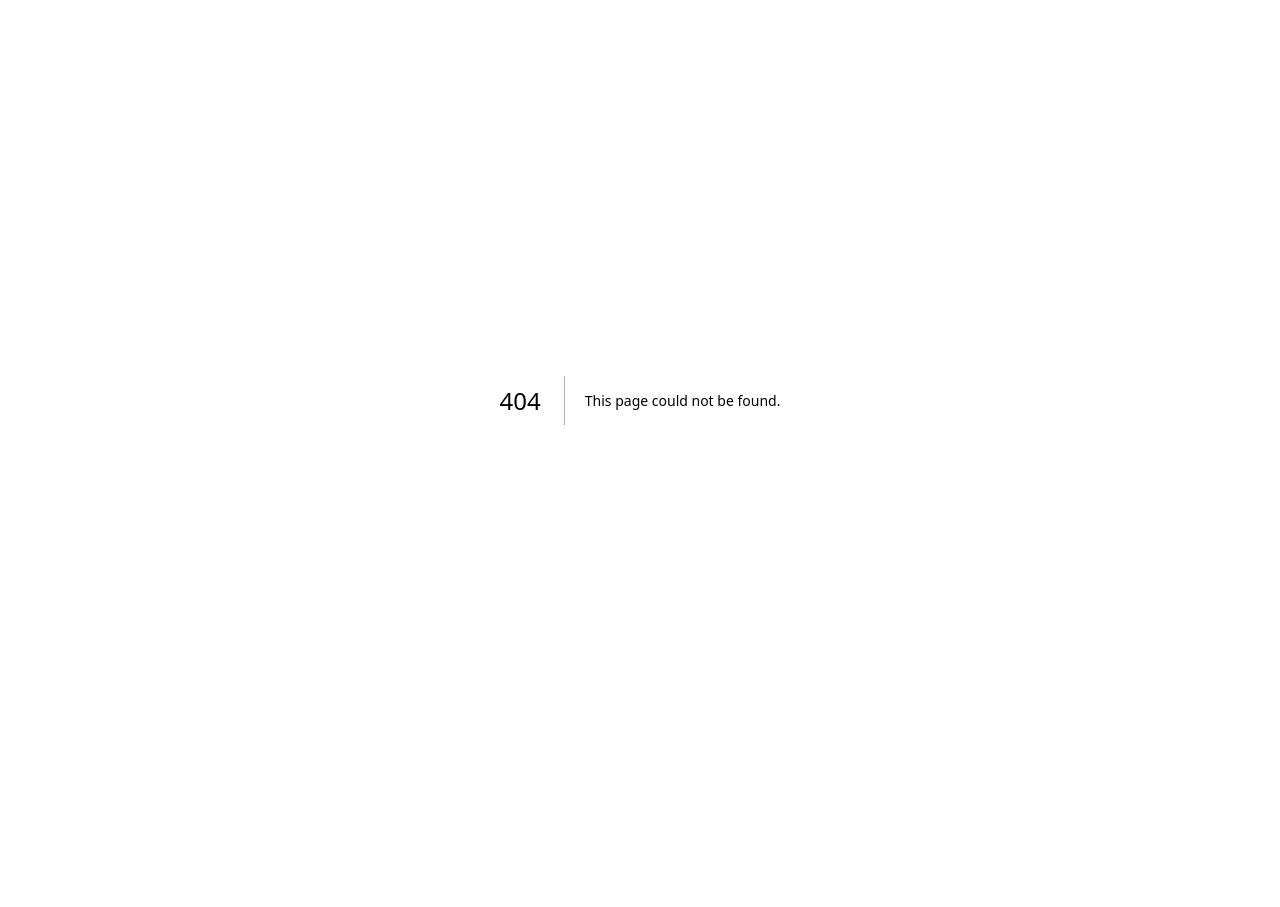
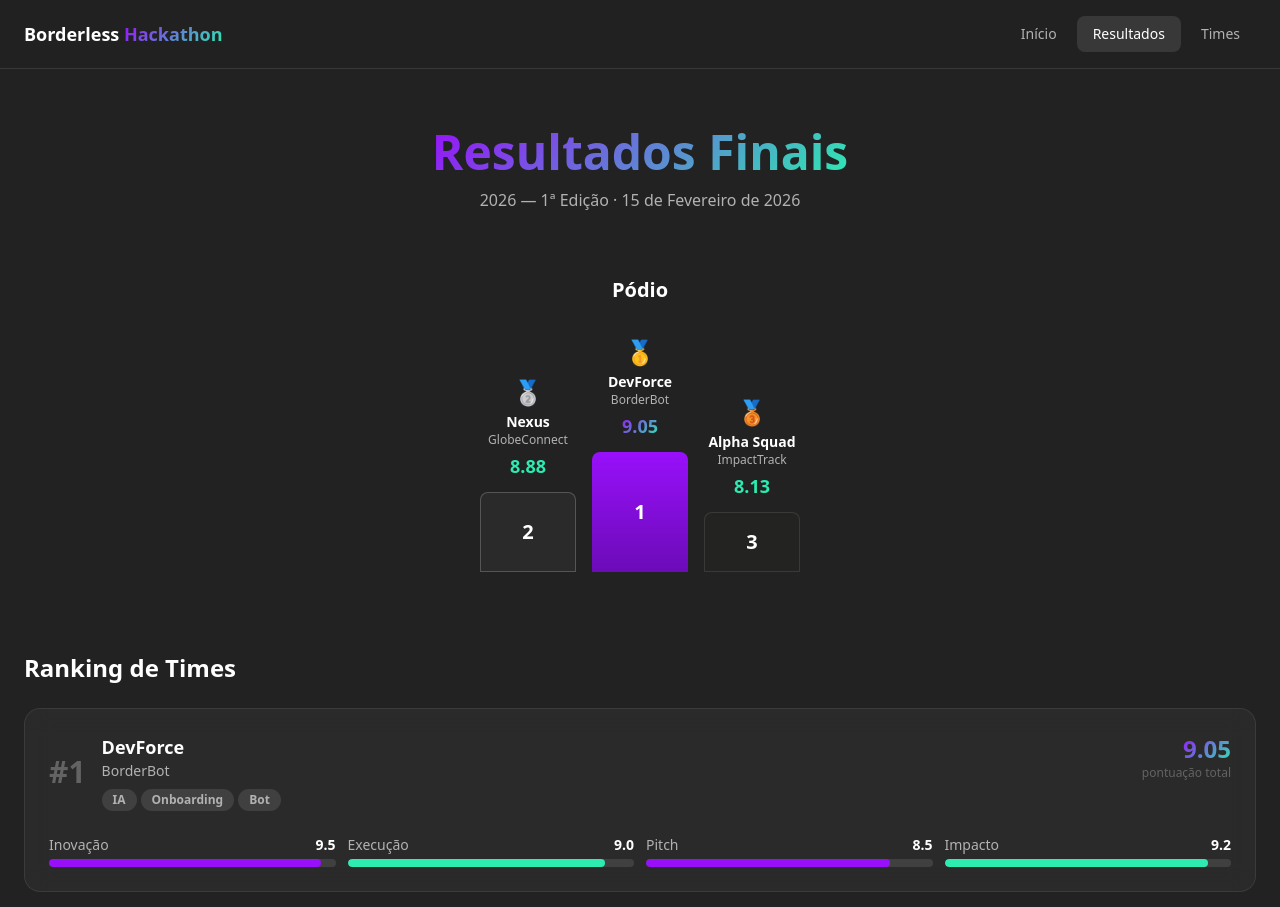
Before and after one commit to ProgramadoresSemPatria/borderless-hackathon, a Next.js app: page /resultados in a window 1280 px wide. Before the commit this address had no page. Shown: the top 907 px of the page. Before the commit the page ends 800 px from the top, so only its background shows below. Built offline with nearby package versions, Linux system fonts and the light colour scheme.

Commit message:
feat: build results page with podium, team ranking, and individual leaderboard

```diff
--- /dev/null
+++ b/app/resultados/page.tsx
@@ -0,0 +1,121 @@
+import { PublicNavbar } from '@/components/public/navbar'
+import { Podium } from '@/components/public/podium'
+import { ScoreBar } from '@/components/public/score-bar'
+import { GradientText } from '@/components/animated/gradient-text'
+import { getRankedTeams, getRankedParticipants, hackathonConfig } from '@/lib/mock-data'
+import { Badge } from '@/components/ui/badge'
+
+export default function ResultadosPage() {
+  const teams = getRankedTeams()
+  const participants = getRankedParticipants()
+
+  return (
+    <>
+      <PublicNavbar />
+      <main className="mx-auto max-w-7xl px-6 pb-24 pt-32">
+        <div className="mb-16 text-center">
+          <h1 className="mb-3 text-4xl font-extrabold text-white sm:text-5xl">
+            <GradientText>Resultados Finais</GradientText>
+          </h1>
+          <p className="text-[#b2b2b2]">{hackathonConfig.edition} · {hackathonConfig.date}</p>
+        </div>
+
+        {/* Podium */}
+        <section className="mb-20">
+          <h2 className="mb-8 text-center text-xl font-semibold text-white">Pódio</h2>
+          <Podium teams={teams} />
+        </section>
+
+        {/* Teams Ranking */}
+        <section className="mb-20">
+          <h2 className="mb-6 text-2xl font-bold text-white">Ranking de Times</h2>
+          <div className="space-y-4">
+            {teams.map((team, i) => (
+              <div key={team.id} className="glass rounded-2xl p-6">
+                <div className="flex items-start justify-between gap-4">
+                  <div className="flex items-center gap-4">
+                    <span className="text-3xl font-black text-[#636363]">#{team.position}</span>
+                    <div>
+                      <h3 className="text-lg font-bold text-white">{team.name}</h3>
+                      <p className="text-sm text-[#b2b2b2]">{team.project}</p>
+                      <div className="mt-2 flex flex-wrap gap-1">
+                        {team.tags?.map(tag => (
+                          <Badge key={tag} variant="secondary" className="text-xs bg-white/10 text-[#b2b2b2]">
+                            {tag}
+                          </Badge>
+                        ))}
+                      </div>
+                    </div>
+                  </div>
+                  <div className="text-right">
+                    <div className="text-2xl font-extrabold">
+                      {i === 0 ? (
+                        <GradientText>{team.totalScore.toFixed(2)}</GradientText>
+                      ) : (
+                        <span className="text-white">{team.totalScore.toFixed(2)}</span>
+                      )}
+                    </div>
+                    <div className="text-xs text-[#636363]">pontuação total</div>
+                  </div>
+                </div>
+                <div className="mt-6 grid grid-cols-2 gap-3 sm:grid-cols-4">
+                  {hackathonConfig.criteria.map((criterion, ci) => (
+                    <ScoreBar
+                      key={criterion}
+                      label={criterion}
+                      value={team.scores[criterion] ?? 0}
+                      color={ci % 2 === 0 ? 'purple' : 'teal'}
+                    />
+                  ))}
+                </div>
+              </div>
+            ))}
+          </div>
+        </section>
+
+        {/* Individual Leaderboard */}
+        <section>
+          <h2 className="mb-6 text-2xl font-bold text-white">Leaderboard Individual</h2>
+          <div className="glass overflow-hidden rounded-2xl">
+            <table className="w-full">
+              <thead>
+                <tr className="border-b border-white/10 text-left text-xs font-semibold uppercase tracking-widest text-[#636363]">
+                  <th className="px-6 py-4">#</th>
+                  <th className="px-6 py-4">Embaixador</th>
+                  <th className="px-6 py-4">Time</th>
+                  <th className="px-6 py-4">Presença</th>
+                  <th className="px-6 py-4">Tasks</th>
+                  <th className="px-6 py-4">Pontos</th>
+                </tr>
+              </thead>
+              <tbody>
+                {participants.map((p, i) => {
+                  const team = getRankedTeams().find(t => t.id === p.teamId)
+                  return (
+                    <tr
+                      key={p.id}
+                      className={`border-b border-white/5 transition-colors hover:bg-white/5 ${
+                        i % 2 === 0 ? 'bg-[#2a2a2b]/50' : 'bg-[#232322]/50'
+                      }`}
+                    >
+                      <td className="px-6 py-4 text-[#636363] font-bold">{i + 1}</td>
+                      <td className="px-6 py-4">
+                        <span className={`font-semibold ${i === 0 ? 'gradient-brand-text' : 'text-white'}`}>
+                          {p.name}
+                        </span>
+                      </td>
+                      <td className="px-6 py-4 text-[#b2b2b2]">{team?.name ?? '—'}</td>
+                      <td className="px-6 py-4 text-[#2debb1]">{p.metrics.attendance}%</td>
+                      <td className="px-6 py-4 text-[#b2b2b2]">{p.metrics.tasksCompleted}</td>
+                      <td className="px-6 py-4 font-bold text-white">{p.metrics.totalPoints}</td>
+                    </tr>
+                  )
+                })}
+              </tbody>
+            </table>
+          </div>
+        </section>
+      </main>
+    </>
+  )
+}
--- /dev/null
+++ b/components/public/podium.tsx
@@ -0,0 +1,54 @@
+'use client'
+import { motion } from 'framer-motion'
+import type { Team } from '@/lib/types'
+import { GradientText } from '@/components/animated/gradient-text'
+
+interface PodiumProps {
+  teams: Team[]
+}
+
+const MEDAL: Record<1 | 2 | 3, string> = { 1: '🥇', 2: '🥈', 3: '🥉' }
+
+export function Podium({ teams }: PodiumProps) {
+  const [first, second, third] = [teams[0], teams[1], teams[2]]
+
+  const PodiumBlock = ({ team, position, height }: { team: Team; position: 1 | 2 | 3; height: string }) => (
+    <motion.div
+      initial={{ opacity: 0, y: 40 }}
+      animate={{ opacity: 1, y: 0 }}
+      transition={{ duration: 0.6, delay: position * 0.15 }}
+      className="flex flex-col items-center gap-3"
+    >
+      <div className="text-center">
+        <div className="mb-1 text-2xl">{MEDAL[position]}</div>
+        <div className="text-sm font-bold text-white">{team.name}</div>
+        <div className="text-xs text-[#b2b2b2]">{team.project}</div>
+        <div className="mt-1 text-lg font-extrabold">
+          {position === 1 ? (
+            <GradientText>{team.totalScore.toFixed(2)}</GradientText>
+          ) : (
+            <span className="text-[#2debb1]">{team.totalScore.toFixed(2)}</span>
+          )}
+        </div>
+      </div>
+      <div
+        className={`flex w-24 items-center justify-center rounded-t-lg text-xl font-black text-white ${
+          position === 1 ? 'bg-gradient-to-b from-[#9810fa] to-[#6c0bb8]' :
+          position === 2 ? 'bg-[#2a2a2b] border border-white/20' :
+          'bg-[#232322] border border-white/10'
+        }`}
+        style={{ height }}
+      >
+        {position}
+      </div>
+    </motion.div>
+  )
+
+  return (
+    <div className="flex items-end justify-center gap-4">
+      {second && <PodiumBlock team={second} position={2} height="80px" />}
+      {first && <PodiumBlock team={first} position={1} height="120px" />}
+      {third && <PodiumBlock team={third} position={3} height="60px" />}
+    </div>
+  )
+}
--- /dev/null
+++ b/components/public/score-bar.tsx
@@ -0,0 +1,35 @@
+'use client'
+import { motion, useInView } from 'framer-motion'
+import { useRef } from 'react'
+
+interface ScoreBarProps {
+  label: string
+  value: number
+  max?: number
+  color?: 'purple' | 'teal'
+}
+
+export function ScoreBar({ label, value, max = 10, color = 'purple' }: ScoreBarProps) {
+  const ref = useRef(null)
+  const inView = useInView(ref, { once: true })
+  const pct = (value / max) * 100
+  const bg = color === 'purple' ? '#9810fa' : '#2debb1'
+
+  return (
+    <div ref={ref} className="space-y-1">
+      <div className="flex justify-between text-sm">
+        <span className="text-[#b2b2b2]">{label}</span>
+        <span className="font-semibold text-white">{value.toFixed(1)}</span>
+      </div>
+      <div className="h-2 w-full overflow-hidden rounded-full bg-white/10">
+        <motion.div
+          className="h-full rounded-full"
+          style={{ backgroundColor: bg }}
+          initial={{ width: 0 }}
+          animate={inView ? { width: `${pct}%` } : {}}
+          transition={{ duration: 0.8, ease: 'easeOut', delay: 0.1 }}
+        />
+      </div>
+    </div>
+  )
+}
```
